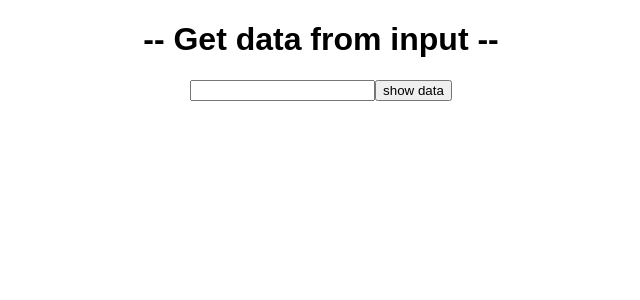
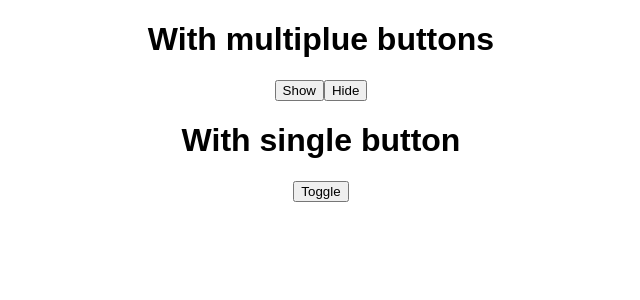
Before and after one commit to yash-jivani/Learn-React-CS, a React (Create React App) app: page / in a window 1280 px wide. Shown: the top 300 px of the page, without its empty margins (319-959 px from the left). Built offline with nearby package versions, Linux system fonts and the light colour scheme.

Commit message:
Show-Hide element / Toggle

```diff
--- a/src/App.js
+++ b/src/App.js
@@ -1,34 +1,32 @@
-import React, { useState } from 'react'
+import React,{ useState } from 'react'
 
 export default function App() {
 
-  // default data ki value null rhegi
-  const [data, setdata] = useState(null)
-  // default showData ki value false rhegis
-  const [showData,setShowdata] = useState(false)
+  // for multiple button | handling state
+  const [mode, setMode] = useState(true)
+  // for sinlge button | handling state
+  const [toggle, settoggle] = useState(true)
 
-  // ager user printData ko call karega to showData ki value true hogi
-  const printData = () => {
-    setShowdata(true)
-  }
-
-  // input field me chnage huye data ki value ko get karne ke liye
-  const getData = (userInput) => {
-      console.log(userInput.target.value)
-      setdata(userInput.target.value)
-  }
 
   return (
     <div className='container'>
-      <h1>-- Get data from input --</h1>
-      {/* jab showData ki value true ho tbhi h1 ko print karo */}
+
+      {/* ----- WITH MULTIPLE BUTTONS ----- */}
+      {/* if mode = true thn show h1 tag else show nthg */}
       {
-        showData?<h3>{data}</h3>:null
+        mode?<h1>With multiplue buttons</h1>:null
       }
-      {/* getting input from user */}
-      <input type="text" onChange={getData} />
+      <button onClick={()=>{setMode(true)}}>Show</button>
+      <button onClick={()=>{setMode(false)}}>Hide</button>
 
-      <button onClick={printData}>show data</button>
+      {/* WITH SINGLE BUTTON */}
+      <br />
+
+      {/* ----- WITH SINGLE BUTTON ----- */}
+      {
+        toggle?<h1>With single button</h1>:null
+      }
+      <button onClick={()=>{settoggle(!toggle)}}>Toggle</button>
 
     </div>
   )
```
